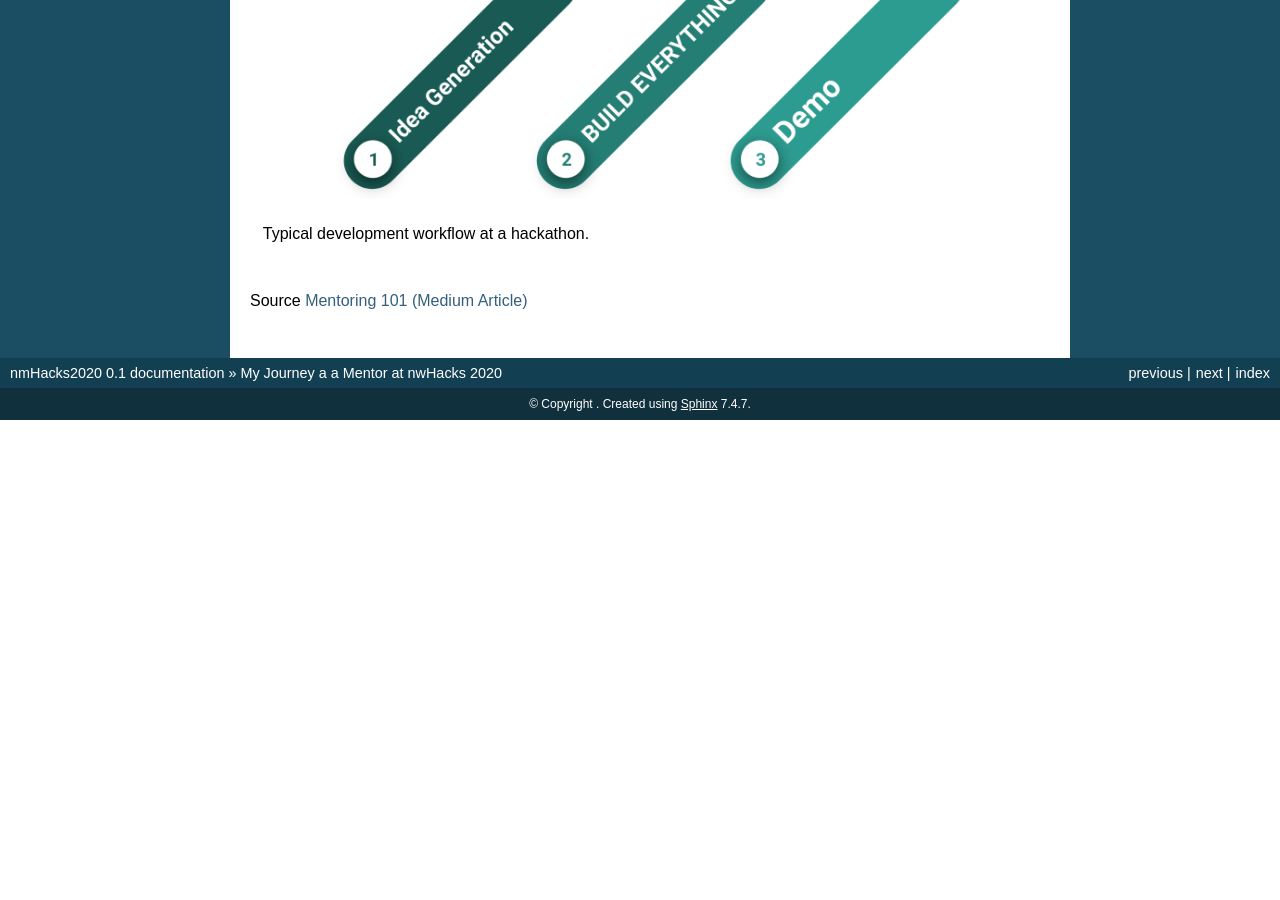
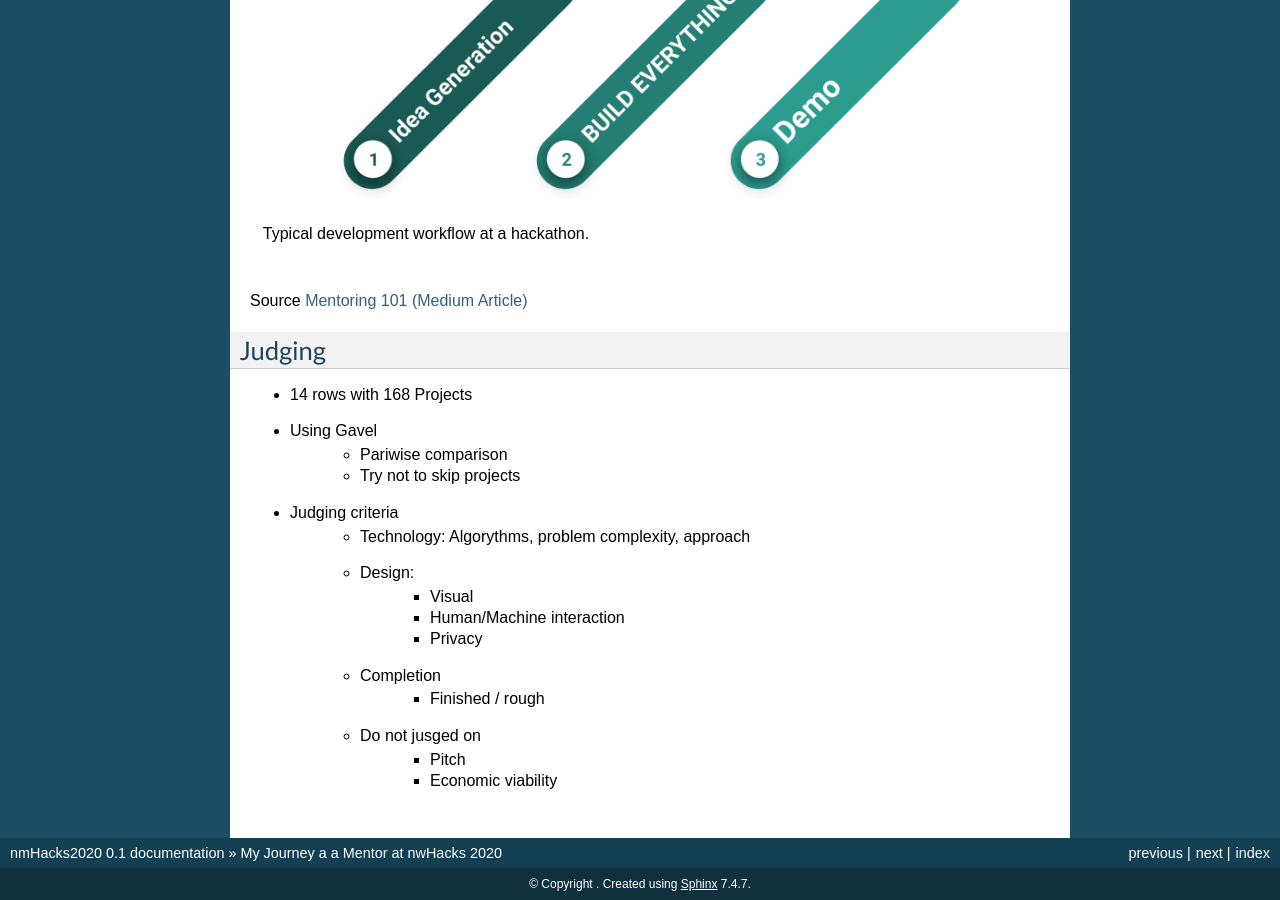
Before and after one commit to putza/nwhacks2020, a Sphinx documentation site: the page built from docs/mentor-journey.rst, in a window 1280 px wide and 900 px high, scrolled down 1500 px. Built offline with Sphinx 7.4.7, drawn with Linux system fonts in a browser that asks for light colours; before the commit the page ends 1920 px from its top, so only the background shows below that.

Commit message:
[WIP] - Judge rubric

```diff
--- a/docs/mentor-journey.rst
+++ b/docs/mentor-journey.rst
@@ -53,3 +53,23 @@ My takaway from the Articles
     Typical development workflow at a hackathon.
 
 Source `Mentoring 101 (Medium Article) <https://medium.com/nwplusubc/mentoring-101-your-guide-to-hackathons-349045d9fbe9>`_
+
+
+Judging
+=======================================================
+
+* 14 rows with 168 Projects
+* Using Gavel
+    * Pariwise comparison
+    * Try not to skip projects
+* Judging criteria
+    * Technology: Algorythms, problem complexity, approach
+    * Design:
+        * Visual
+        * Human/Machine interaction
+        * Privacy
+    * Completion
+        * Finished / rough
+    * Do not jusged on
+        * Pitch
+        * Economic viability
```
